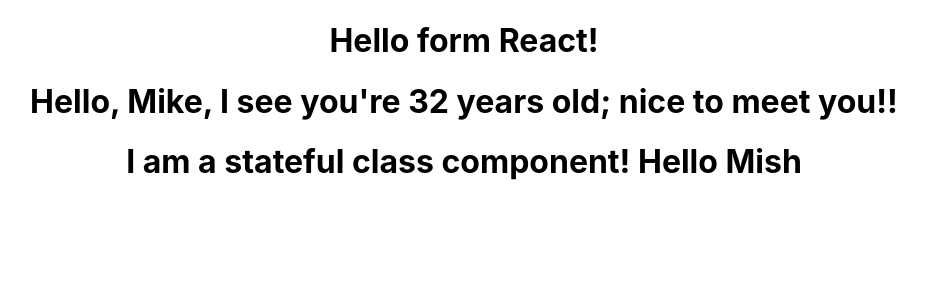
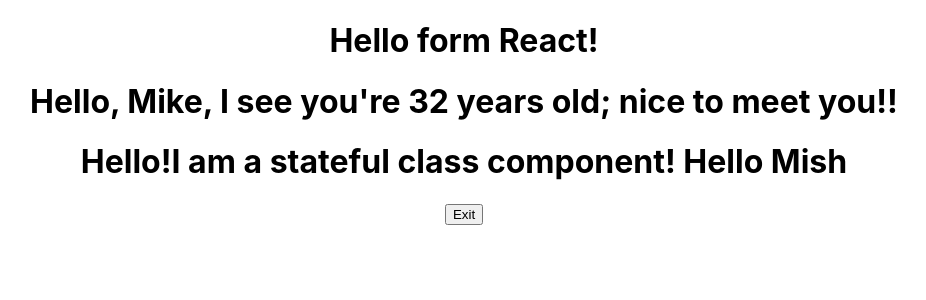
Before and after one commit to Nmyhi/React-mini-project, a React (Create React App) app in the folder my-app/: page / in a window 1280 px wide. Shown: the top 300 px of the page, without its empty margins (176-1102 px from the left). Built offline with nearby package versions, Linux system fonts and the light colour scheme.

Commit message:
Add constructor and state variables

```diff
--- a/my-app/src/components/StatefulGreeting.js
+++ b/my-app/src/components/StatefulGreeting.js
@@ -1,8 +1,23 @@
 import React from "react";
 
 class StatefulGreeting extends React.Component {
+
+    constructor(props) {
+        super(props);
+        this.state = {
+            introduction: "Hello!",
+            buttontext: "Exit",
+
+        };
+    }
+
     render () {
-        return <h1>{this.props.greeting} Hello {this.props.name}</h1>
+        return(
+            <div>
+                <h1>{this.state.introduction}{this.props.greeting} Hello {this.props.name}</h1>
+                <button>{this.state.buttontext}</button>
+            </div>
+        )
     }
 }
 
```
